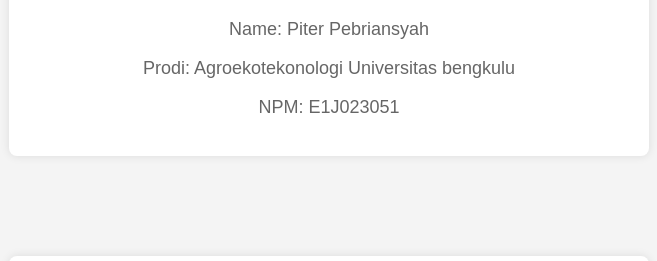
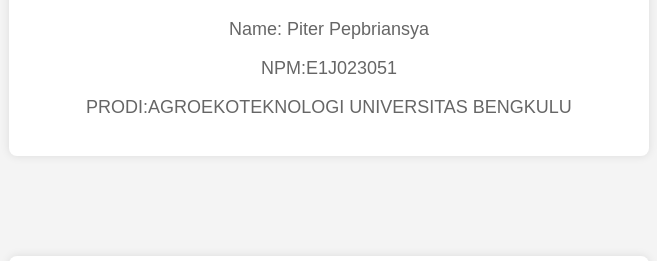
Before and after one commit to Valgiyos/UAS-PIter, a plain HTML site: page index.html in a window 1280 px wide. Shown: the part 181-442 px from the top of the page, without its empty margins (311-968 px from the left). Drawn offline with Linux system fonts and the light colour scheme.

Commit message:
index.html

```diff
--- a/index.html
+++ b/index.html
@@ -32,9 +32,9 @@
 <body>
     <div class="container">
         <h1>My Profile</h1>
-        <p>Name: Piter Pebriansyah</p>
-        <p>Prodi: Agroekotekonologi Universitas bengkulu</p>
-        <p>NPM: E1J023051</p>
+        <p>Name: Piter Pepbriansya</p>
+        <p>NPM:E1J023051</p>
+        <p>PRODI:AGROEKOTEKNOLOGI UNIVERSITAS BENGKULU</p>
     </div>
     <div class="container">
         <h1>Materi</h1>
```
